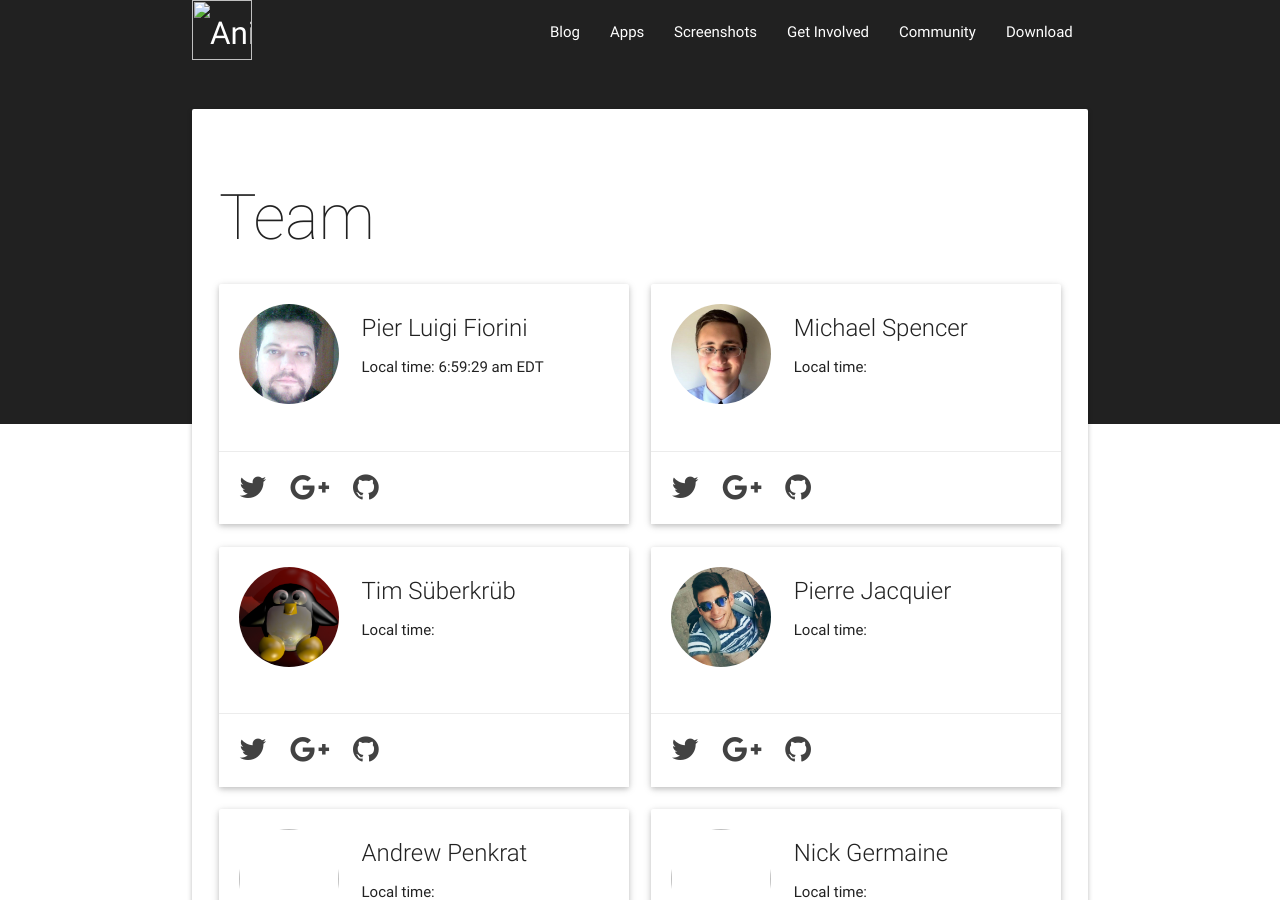
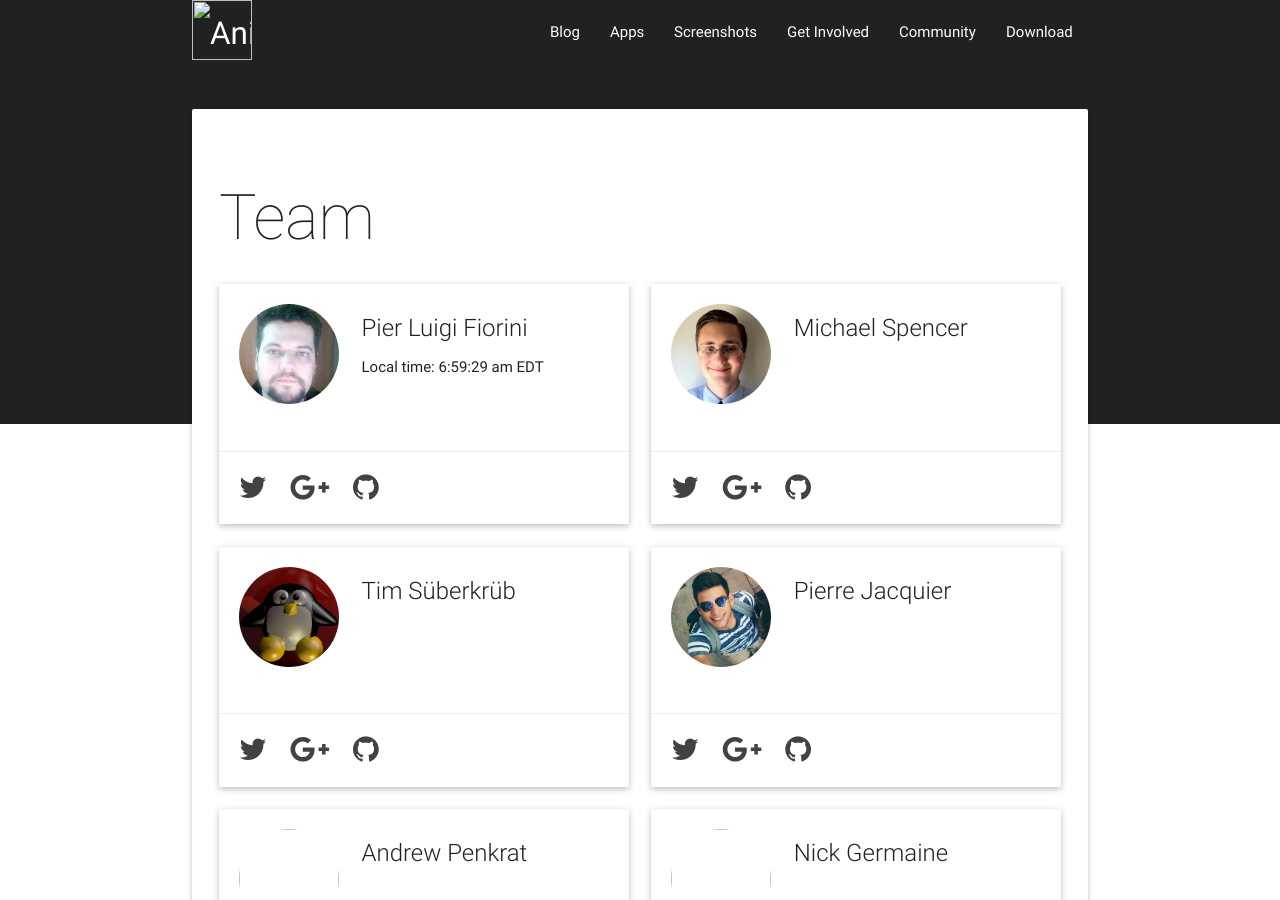
Before and after one commit to Anima-OS/Anima-OS.com, a Jekyll site: the page built from team.html, in a window 1280 px wide and 900 px high. Built offline with Jekyll 4.4.1, drawn with Linux system fonts in a browser that asks for light colours; nearby versions of some CDN libraries; some of the changed lines change nothing that is shown; some of the changed text lies outside the part shown.

Commit message:
Update team.html

```diff
--- a/team.html
+++ b/team.html
@@ -23,7 +23,7 @@ style: black.css
                     </div>
                     <div class="col">
                         <span class="card-title">{{ member.real_name }}</span>
-                        <p>Local time: {{ member.tz}}</p>
+                        <p ng-if="member.tz">Local time: {{ member.tz}}</p>
                     </div>
                 </div>
             </div>
```
